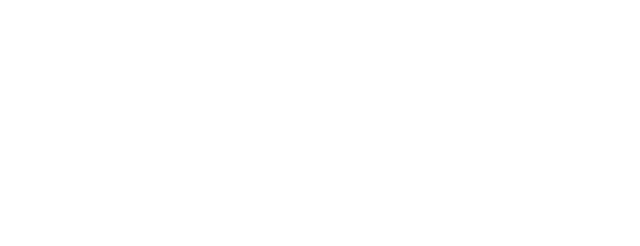
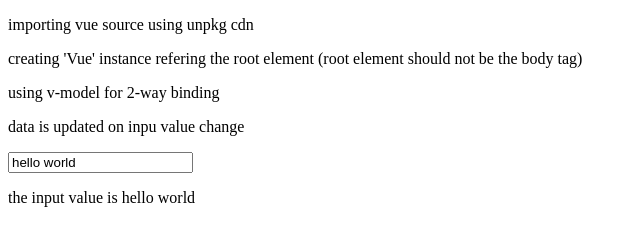
Before and after one commit to abedigram/the-vue, a plain HTML site: page index.html in a window 1280 px wide. Shown: the whole page, without its empty margins (0-640 px from the left). Drawn offline with nearby package versions, Linux system fonts and the light colour scheme.

Commit message:
import vue and do 2-way binding

```diff
--- a/index.html
+++ b/index.html
@@ -6,6 +6,33 @@
 </head>
 <body>
 
-<script src="https://unpkg.com/vue@2.6.11/dist/vue.js"></script>
+<div id="root">
+    <p>
+        importing vue source using unpkg cdn
+    </p>
+    <p>
+        creating 'Vue' instance refering the root element (root element should not be the body tag)
+    </p>
+    <p>
+        using v-model for 2-way binding
+    </p>
+    <p>
+        data is updated on inpu value change
+    </p>
+
+    <input type="text" id="input" v-model="message">
+
+    <p>the input value is {{ message }}</p>
+</div>
+
+    <script src="https://unpkg.com/vue@2.6.11/dist/vue.js"></script>
+    <script>
+        let vue = new Vue({
+            el: '#root',
+            data: {
+                message: 'hello world'
+            }
+        })
+    </script>
 </body>
 </html>
```
